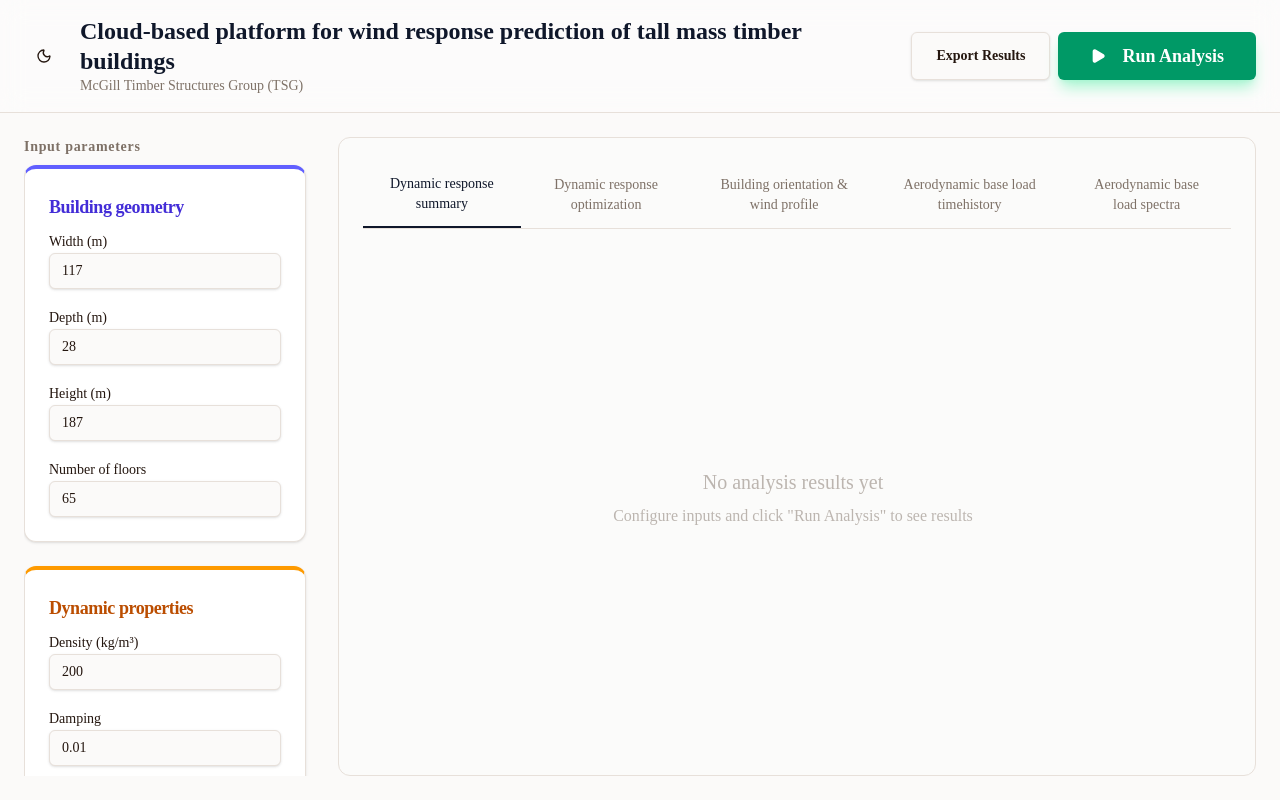
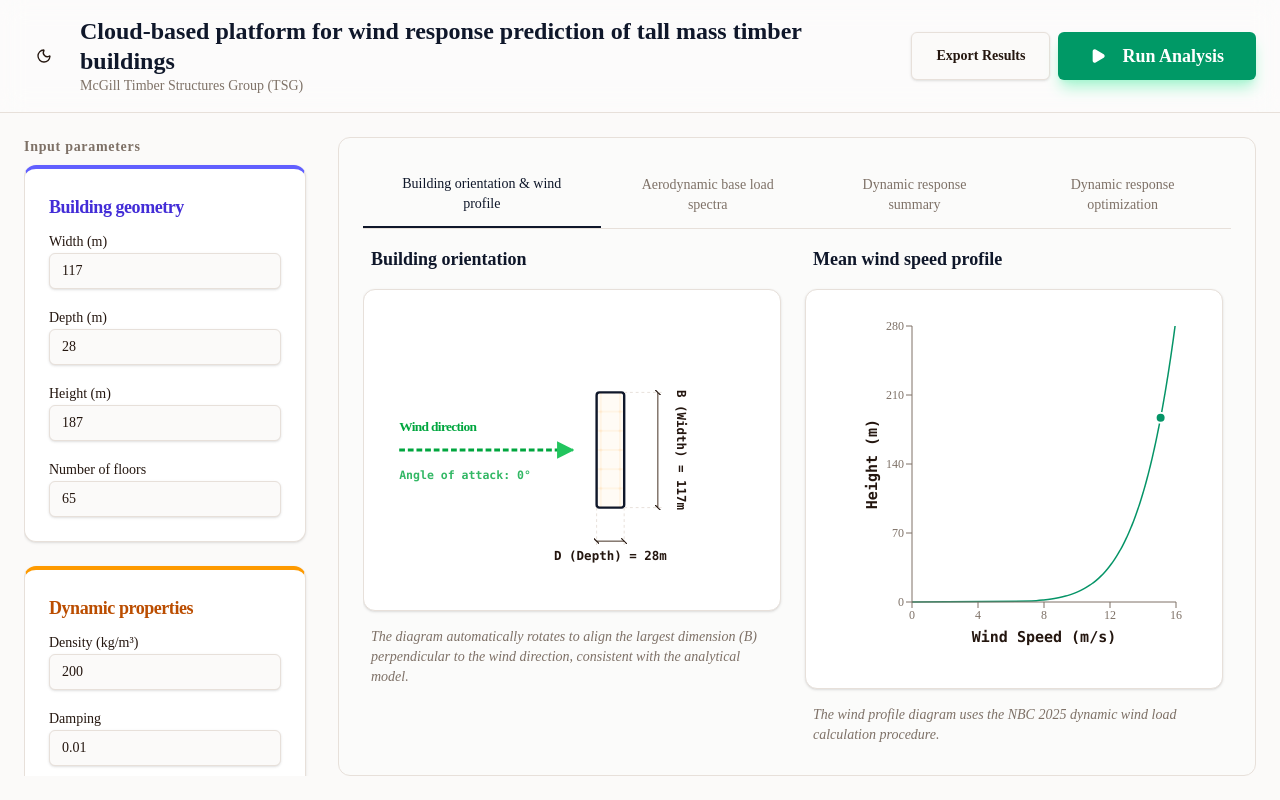
Before and after one commit to MilkiyasGebru/AeroCalc, a React (Vite) app in the folder frontend/: page / in a window 1280 px wide. Built offline with nearby package versions, Linux system fonts and the light colour scheme.

Commit message:
The tabs are re-arranged based on the options selected

```diff
--- a/frontend/src/components/outputs/OutputTabs.tsx
+++ b/frontend/src/components/outputs/OutputTabs.tsx
@@ -1,4 +1,4 @@
-import { useState, useEffect } from "react";
+import { useState, useEffect, useMemo } from "react";
 import ResultsCard from "@/components/ResultsCard";
 import PSDGraph from "@/components/PSDGraph";
 import MGraphs from "@/components/MGraphs";
@@ -18,7 +18,6 @@ interface IMeanSpeedData {
 }
 
 export default function OutputTabs() {
-    const [activeTab, setActiveTab] = useState("overview");
     const {
         acrossPsds, torsionPsds, alongPsds,
         experimentalAcrossPsds, experimentalTorsionPsds, experimentalAlongPsds,
@@ -29,9 +28,67 @@ export default function OutputTabs() {
 
     const {
         mxData, myData, mzData, height, meanSpeed, terrain, width, depth,
-        Talong, Tacross, Ttorsion
+        Talong, Tacross, Ttorsion, isAnalyticalEnabled, selectedBuilding
     } = useInputBuildingContext();
+
     const [graphData, setGraphData] = useState<IMeanSpeedData[]>([]);
+
+    const isExperimentalSelected = mxData.length > 0 || (selectedBuilding !== null && selectedBuilding !== undefined);
+
+    const tabs = useMemo(() => {
+        const allTabs = {
+            overview: { id: "overview", label: "Dynamic response summary" },
+            optimization: { id: "optimization", label: "Dynamic response optimization" },
+            site: { id: "site", label: "Building orientation & wind profile" },
+            history: { id: "history", label: "Aerodynamic base load timehistory" },
+            spectral: { id: "spectral", label: "Aerodynamic base load spectra" },
+        };
+
+        if (isAnalyticalEnabled && isExperimentalSelected) {
+            // Case 3: Both
+            return [
+                allTabs.history,
+                allTabs.spectral,
+                allTabs.site,
+                allTabs.overview,
+                allTabs.optimization,
+            ];
+        } else if (isExperimentalSelected) {
+            // Case 2: Experimental Only
+            return [
+                allTabs.history,
+                allTabs.spectral,
+                allTabs.overview,
+                allTabs.optimization,
+            ];
+        } else if (isAnalyticalEnabled) {
+            // Case 1: Analytical Only
+            return [
+                allTabs.site,
+                allTabs.spectral,
+                allTabs.overview,
+                allTabs.optimization,
+            ];
+        }
+
+        // Default fallback if nothing selected
+        return [
+            allTabs.overview,
+            allTabs.optimization,
+            allTabs.site,
+            allTabs.history,
+            allTabs.spectral,
+        ];
+    }, [isAnalyticalEnabled, isExperimentalSelected]);
+
+    const [activeTab, setActiveTab] = useState(tabs[0].id);
+
+    // Ensure activeTab is always one of the visible tabs
+    useEffect(() => {
+        if (!tabs.find(t => t.id === activeTab)) {
+            setActiveTab(tabs[0].id);
+        }
+    }, [tabs, activeTab]);
 
     const coefficient = (height !== undefined && meanSpeed !== undefined)
         ? (terrain === "open" ? (height / 10) ** 0.28 : 0.5 * ((height / 12.7) ** 0.5))
@@ -53,15 +110,6 @@ export default function OutputTabs() {
             setGraphData(data);
         }
     }, [terrain, height, meanSpeed]);
-
-    const tabs = [
-        { id: "overview", label: "Dynamic response summary" },
-        { id: "optimization", label: "Dynamic response optimization" },
-        { id: "site", label: "Building orientation & wind profile" },
-        { id: "history", label: "Aerodynamic base load timehistory" },
-        { id: "spectral", label: "Aerodynamic base load spectra" },
-
-    ];
 
     const hasResults = ar !== null || experimentalAr !== null;
 
@@ -107,11 +155,11 @@ export default function OutputTabs() {
                                     <AccelartionLimitGraph
                                         points={[
                                             ...(wasAnalyticalRun ? [
-                                                { frequency: Talong ? 1/Talong : 0, acceleration: accelartionYDirection ?? 0, label: "Analytical Along", color: "#ef4444", shape: "circle" as const},
-                                                { frequency: Tacross ? 1/Tacross : 0, acceleration: ar ?? 0, label: "Analytical Across", color: "#ef4444", shape: "diamond"  as const }
+                                                { frequency: Talong ? 1/Talong : 0, acceleration: accelartionYDirection ?? 0, label: "Analytical Along", color: "#ef4444", shape: "circle" as const },
+                                                { frequency: Tacross ? 1/Tacross : 0, acceleration: ar ?? 0, label: "Analytical Across", color: "#ef4444", shape: "diamond" as const }
                                             ] : []),
                                             ...(wasExperimentalRun ? [
-                                                { frequency: Talong ? 1/Talong : 0, acceleration: experimentalAccelartionYDirection ?? 0, label: "Exp. Along", color: "#3b82f6", shape: "circle"  as const},
+                                                { frequency: Talong ? 1/Talong : 0, acceleration: experimentalAccelartionYDirection ?? 0, label: "Exp. Along", color: "#3b82f6", shape: "circle" as const },
                                                 { frequency: Tacross ? 1/Tacross : 0, acceleration: experimentalAr ?? 0, label: "Exp. Across", color: "#3b82f6", shape: "diamond" as const }
                                             ] : [])
                                         ]}
@@ -181,11 +229,6 @@ export default function OutputTabs() {
                                 <MGraphs graph_data={{ val: mzData, Mtype: "MZ" }} />
                             </Card>
                         )}
-                        {mxData.length === 0 && myData.length === 0 && mzData.length === 0 && (
-                            <div className="text-center p-12 text-muted-foreground">
-                                No Aerodynamic base load timehistory data available. Use experimental data to see these graphs.
-                            </div>
-                        )}
                     </div>
                 )}
 
```
